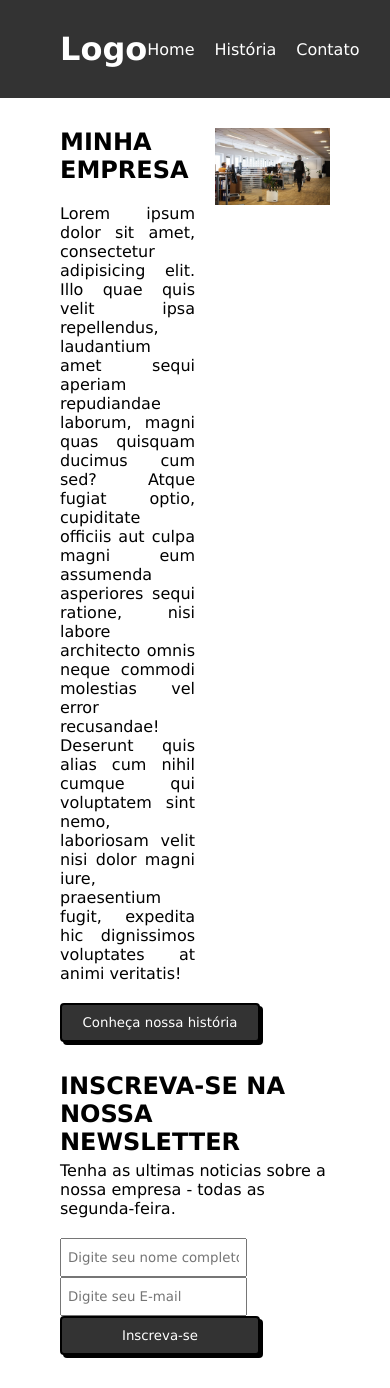
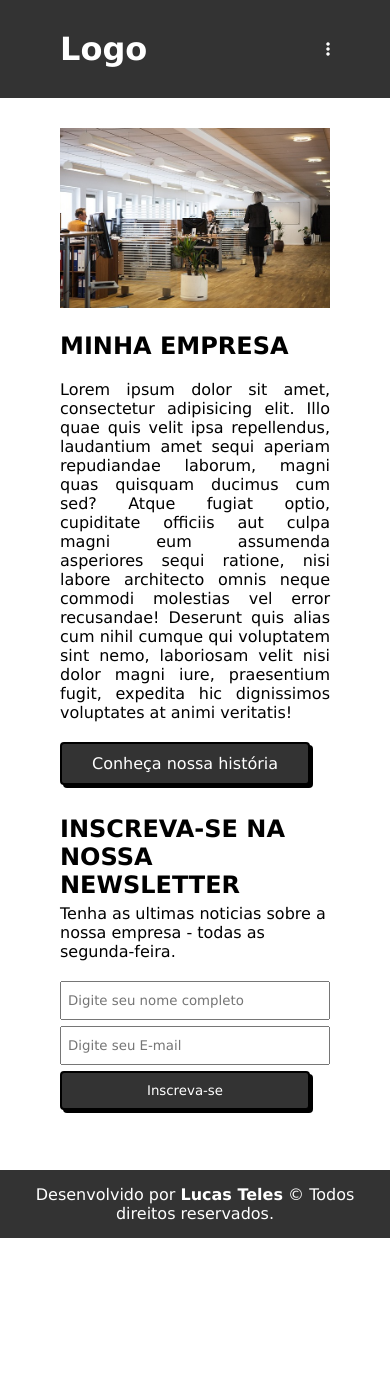
Before and after one commit to LuCasTeleZ/minha-empresa, a plain HTML site: page index.html in a window 390 px wide. Shown: the top 1388 px of the page. After the commit the page ends 1238 px from the top, so only its background shows below. Drawn offline with Linux system fonts and the light colour scheme.

Commit message:
Add files via upload
Expansividade concluída

```diff
--- a/assets/css/home.css
+++ b/assets/css/home.css
@@ -42,3 +42,22 @@
 .newsletter form input {
     padding: 10px 6px;
 }
+
+
+/* como deixar a tela responsiva, portatil para todas as telas */
+@media screen and (max-width: 733px) {
+    .pai-dos-lados {
+        flex-direction: column-reverse;
+    }
+    .pai-dos-lados div {
+        width: 100%;
+    }
+ }
+
+ @media screen and (max-width: 780px) {
+    .newsletter form{
+        display: flex;
+        flex-direction: column;
+        gap:6px;
+    }
+ }
--- a/assets/css/style.css
+++ b/assets/css/style.css
@@ -25,12 +25,16 @@
     color: #fff;
 }
 
+.cabecalho .menu {
+    display: none;
+}
+
 .main {
     padding: 30px 60px;
 }
 
 .btn {
-    width: 200px;
+    width: 250px;
     border: 2px black solid;
     border-radius: 4px;
     padding: 10px 20px;
@@ -38,6 +42,7 @@
     color: #fff;
     box-shadow: black 3px 3px 0px;
     cursor: pointer;
+    text-align: center;
 }
 
 .btn:hover {
@@ -51,3 +56,12 @@
     padding: 15px;
     text-align: center;
 }
+
+@media screen and (max-width: 500px) {
+    .cabecalho nav{
+        display: none;
+    }
+    .cabecalho .menu{
+        display:flex
+    }
+}
--- a/index.html
+++ b/index.html
@@ -5,11 +5,13 @@
     <meta charset="UTF-8">
     <meta name="viewport" content="width=device-width, initial-scale=1.0">
     <!-- Tag para descrever o nome do desenvolvedor -->
-    <meta name="author" content="Rafael Mauricio">
+    <meta name="author" content="Lucas Teles">
     <!-- Tag link para adicionar icon na barra do navegador -->
+    <link rel="stylesheet" href="https://cdnjs.cloudflare.com/ajax/libs/font-awesome/6.6.0/css/all.min.css" integrity="sha512-Kc323vGBEqzTmouAECnVceyQqyqdsSiqLQISBL29aUW4U/M7pSPA/gEUZQqv1cwx4OnYxTxve5UMg5GT6L4JJg==" crossorigin="anonymous" referrerpolicy="no-referrer" />
     <link rel="shortcut icon" href="./assets/icon.png" type="image/x-icon">
     <link rel="stylesheet" href="./assets/css/style.css">
     <link rel="stylesheet" href="./assets/css/home.css">
+
     <title>Minha Empresa</title>
 </head>
 
@@ -29,6 +31,9 @@
                 </li>
             </ul>
         </nav>
+        <div class="menu">
+            <i class="fa-solid fa-ellipsis-vertical"></i>
+        </div>
     </header>
 
     <main class="main">
@@ -43,7 +48,7 @@
                     qui voluptatem sint nemo, laboriosam velit nisi dolor magni iure, praesentium fugit, expedita hic
                     dignissimos voluptates at animi veritatis!</p>
                 <!-- Tag button para criar um botão -->
-                <button class="btn">Conheça nossa história</button>
+                <a class="btn" href="./pages/historia.html">Conheça nossa história</a>
             </div>
             <div class="lado-direito">
                 <img src="./assets/img/empresa.jpg" alt="CLT no escritório">
```
Also changed, not shown: pages/contato.html (+1 -1 lines), pages/historia.html (+1 -1 lines).
